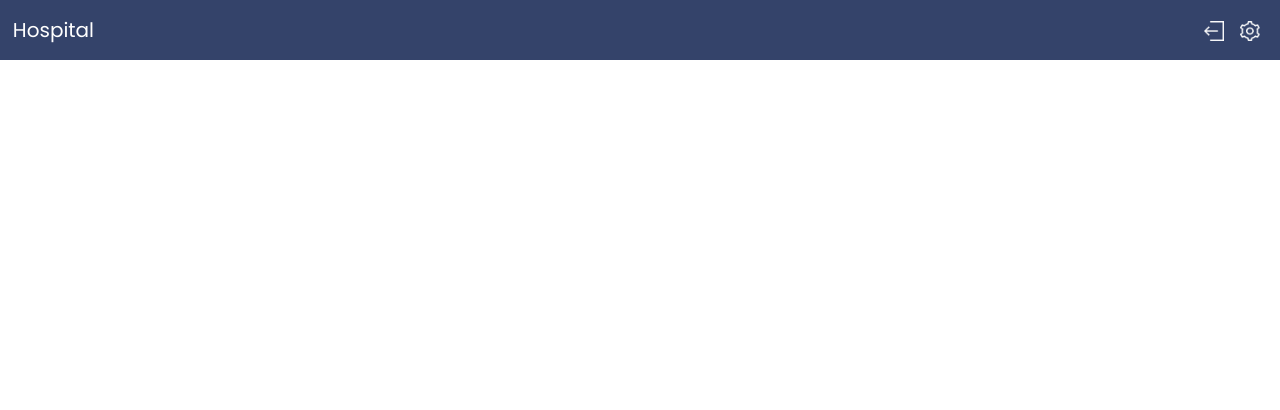
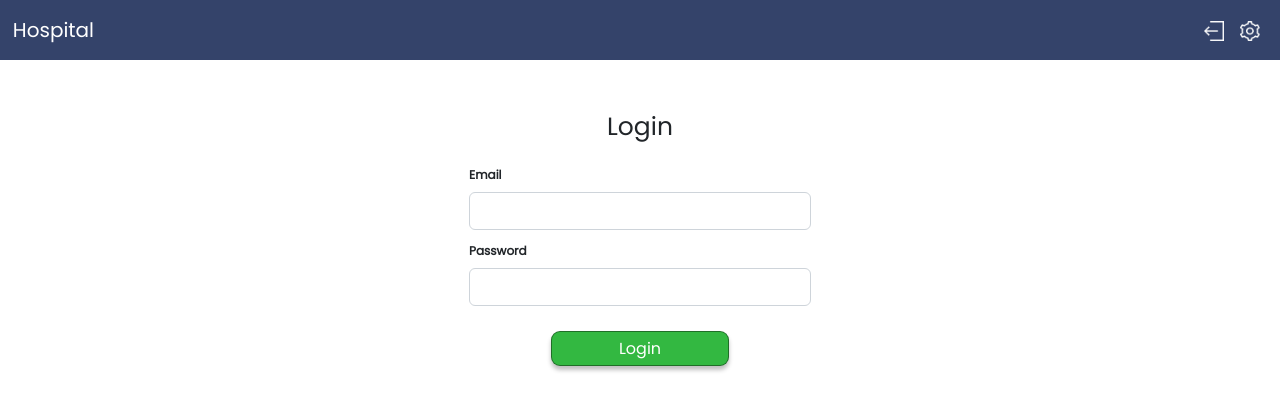
Before and after one commit to Healthcare-Application-Development/had-frontend, a React (Create React App) app: page / in a window 1280 px wide. Before the commit this address had no page. Shown: the top 410 px of the page. Built offline with nearby package versions, Linux system fonts and the light colour scheme.

Commit message:
Added Login Page

```diff
--- a/src/App.js
+++ b/src/App.js
@@ -1,13 +1,14 @@
 import { Route, Routes } from 'react-router-dom';
 import './App.css';
 import { Header } from './components';
-import { Receptionist, RegisterPatient, ViewPatients } from './features';
+import { Login, Receptionist, RegisterPatient, ViewPatients } from './features';
 
 function App() {
   return (
     <div>
       <Header />
       <Routes>
+        <Route path='/' element={<Login />} />
         <Route path='/receptionist'>
           <Route index element={<Receptionist />} />
           <Route path='register' element={<RegisterPatient />} />
--- a/src/components/Header/Header.js
+++ b/src/components/Header/Header.js
@@ -10,7 +10,7 @@ function Header() {
           <Navbar.Toggle aria-controls="responsive-navbar-nav" />
           <Navbar.Collapse id="responsive-navbar-nav" className='nav-collapse-style'>
             <Nav className='nav-style'>
-              <Nav.Link href="#logout" className='nav-link-style'>
+              <Nav.Link href="/" className='nav-link-style'>
                 <img src={process.env.PUBLIC_URL + `/${constants.REACT_APP_NAV_LOGOUT_IMG}.png`} alt={constants.REACT_APP_NAV_LOGOUT_IMG} className='nav-img-style'/>
               </Nav.Link>
               <Nav.Link href="#settings" className='nav-link-style'>
--- a/src/constants.js
+++ b/src/constants.js
@@ -22,7 +22,9 @@ REACT_APP_WHAT_TO_DO_LABEL : "What do you want to do?",
 REACT_APP_WELCOME_LABEL : "Welcome",
 REACT_APP_VIEW_PATIENTS_LABEL : "View Patients",
 REACT_APP_ADD_PATIENT_LABEL : "Add Patient",
-
+REACT_APP_LOGIN_LABEL : "Login",
+REACT_APP_PASSWORD_LABEL : "Password",
+REACT_APP_USERNAME_LABEL : "Username",
 // Image names
 REACT_APP_NAV_LOGOUT_IMG : "logout",
 REACT_APP_NAV_SETTINGS_IMG : "settings",
--- /dev/null
+++ b/src/features/Login/Login.css
@@ -0,0 +1,5 @@
+.login-button {
+    display: flex;
+    justify-content: center;
+    margin-top: 2%;
+}
--- /dev/null
+++ b/src/features/Login/Login.js
@@ -0,0 +1,31 @@
+import React from 'react';
+import { Form } from 'react-bootstrap';
+import { Button, Textbox } from '../../components';
+import { constants } from '../../constants';
+import { useNavigate } from 'react-router-dom';
+import './Login.css';
+
+function Login() {
+    const navigate = useNavigate();
+    const onLogin = () => {
+        navigate('/receptionist')
+    }
+    return (
+        <div className='mt-5'>
+            <Form>
+                <p style={{textAlign:'center',fontSize: '25px',fontWeight: '300'}}>{constants.REACT_APP_LOGIN_LABEL}</p>
+                <Form.Group className="mb-2 form-group-style" >
+                    <Textbox label = {constants.REACT_APP_EMAIL_LABEL} type="email"/>
+                </Form.Group>
+                <Form.Group className="mb-2 form-group-style" >
+                    <Textbox label = {constants.REACT_APP_PASSWORD_LABEL} type="password"/>
+                </Form.Group>
+                <div className='login-button'>
+                    <Button label = {constants.REACT_APP_LOGIN_LABEL} onClick={() => onLogin()}/>
+                </div>
+            </Form>
+        </div>
+    )
+}
+
+export default Login;
--- a/src/features/index.js
+++ b/src/features/index.js
@@ -2,3 +2,4 @@ export {default as RegisterPatient} from './Receptionist/RegisterPatient/Registe
 export {default as Receptionist} from './Receptionist/Receptionist';
 export {default as LandingPage} from './Receptionist/LandingPage/LandingPage';
 export {default as ViewPatients} from './Receptionist/ViewPatients/ViewPatients';
+export {default as Login} from './Login/Login';
```
